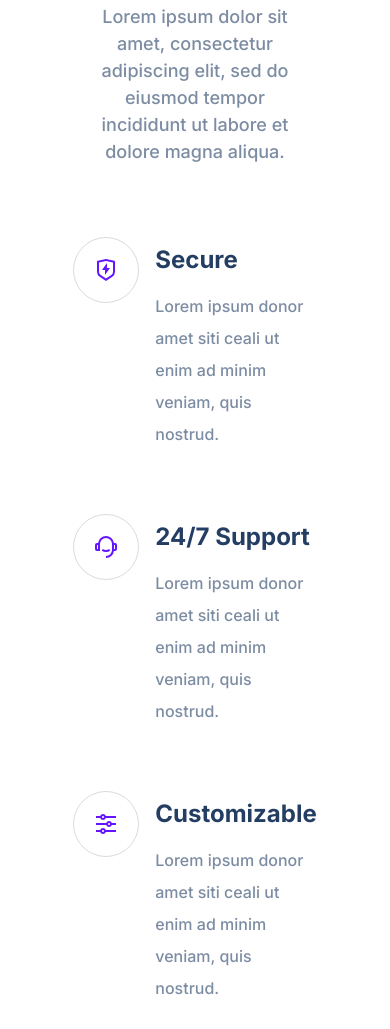
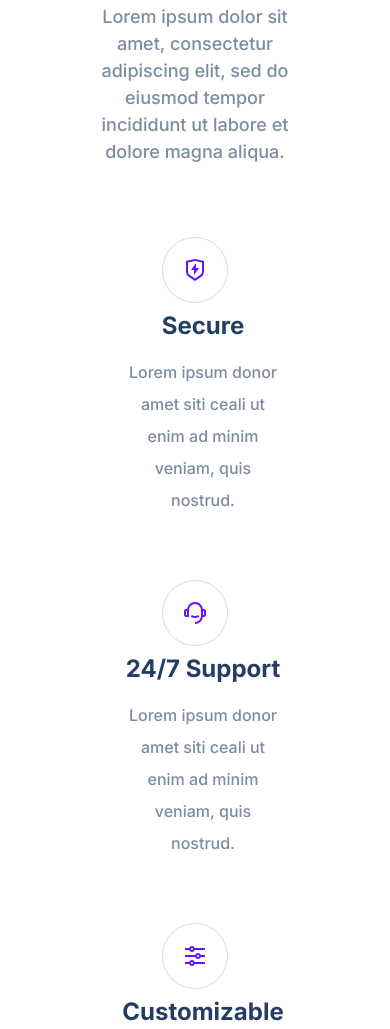
Before and after one commit to lucashawthorne/Treact-Website-Project, a plain HTML site: page index.html in a window 390 px wide. Shown: the part 1278-2307 px from the top of the page. Drawn offline with Linux system fonts and the light colour scheme.

Commit message:
Treact Website – Final Changes

```diff
--- a/styles.css
+++ b/styles.css
@@ -879,6 +879,22 @@ input[type="email"]:focus {
   .footer__socials {
     margin-top: 32px;
   }
+
+  .feature__text {
+    text-align: center;
+  }
+
+  .feature__row {
+    display: flex;
+    flex-direction: column;
+    align-items: center;
+  }
+
+  .steps__img-wrapper {
+    width: 100%;
+    display: flex;
+    justify-content: center;
+  }
 }
 
 @media (max-width: 640px) {
```
